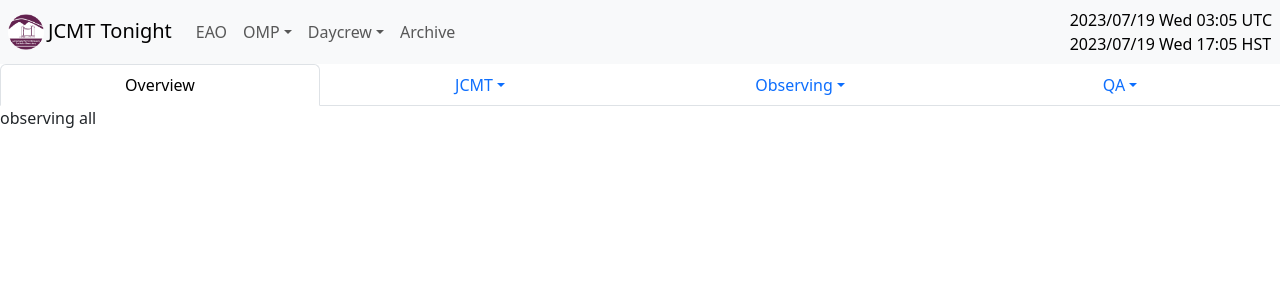
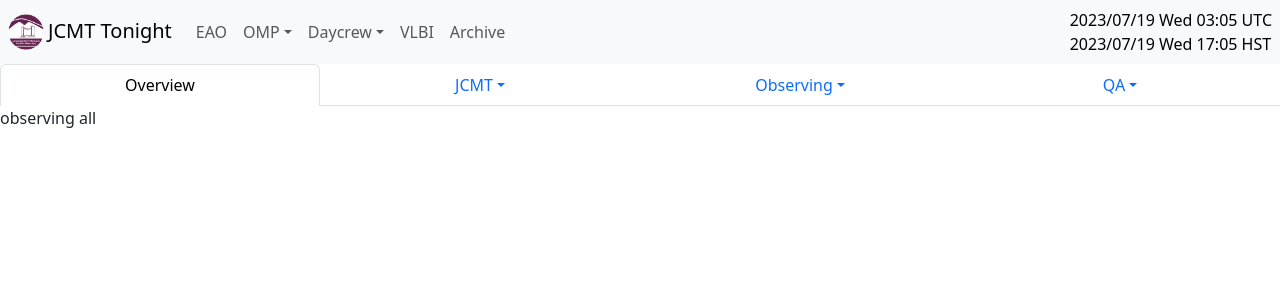
Before and after one commit to eaobservatory/tonight, a React (Vite) app in the folder frontend/: page /observingall in a window 1280 px wide. Shown: the top 300 px of the page. Built offline with nearby package versions, Linux system fonts and the light colour scheme; no server answers.

Commit message:
added vlbi to navbar

```diff
--- a/frontend/src/components/Navbar.tsx
+++ b/frontend/src/components/Navbar.tsx
@@ -141,6 +141,15 @@ function Navbar() {
             <li className="nav-item">
               <a
                 className="nav-link"
+                href="https://vlbi-control1.eao.hawaii.edu/login.html"
+                target="_blank"
+              >
+                VLBI
+              </a>
+            </li>
+            <li className="nav-item">
+              <a
+                className="nav-link"
                 href="https://www.eao.hawaii.edu/monitoring/tonight/jcmt/archive/?C=N;O=D"
                 target="_blank"
               >
--- a/frontend/src/pages/Overview.tsx
+++ b/frontend/src/pages/Overview.tsx
@@ -4,7 +4,6 @@ function Overview() {
   return (
     <>
       <p>Overview</p>
-      {/* <NewFigure title="jcmtnamakanui" endpoint="jcmtnamakanui" mode="lines" /> */}
       <Figure title="jcmtnamakanui" endpoint="jcmtnamakanui" mode="lines" />
       <Figure
         title="jcmtwx"
```
